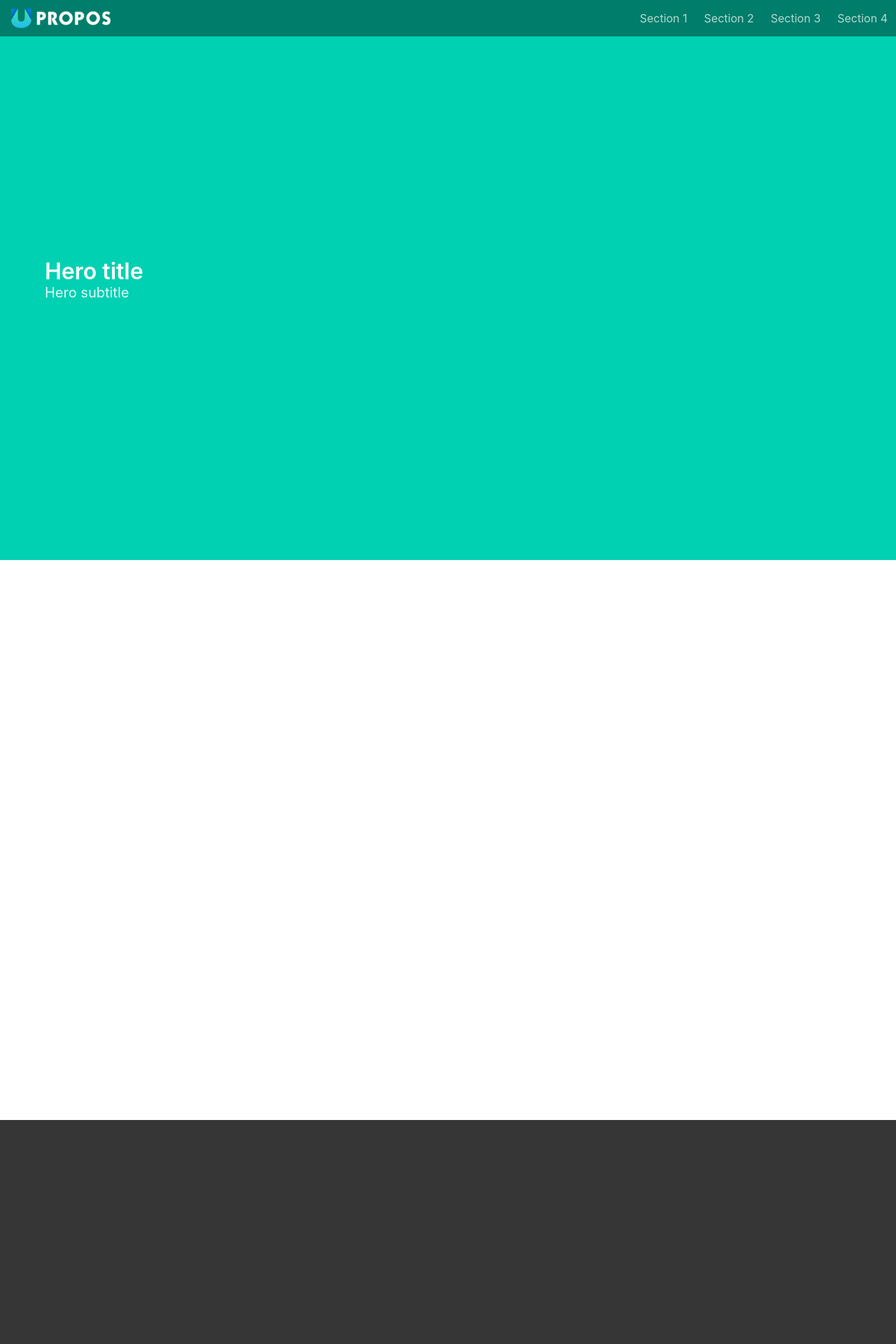
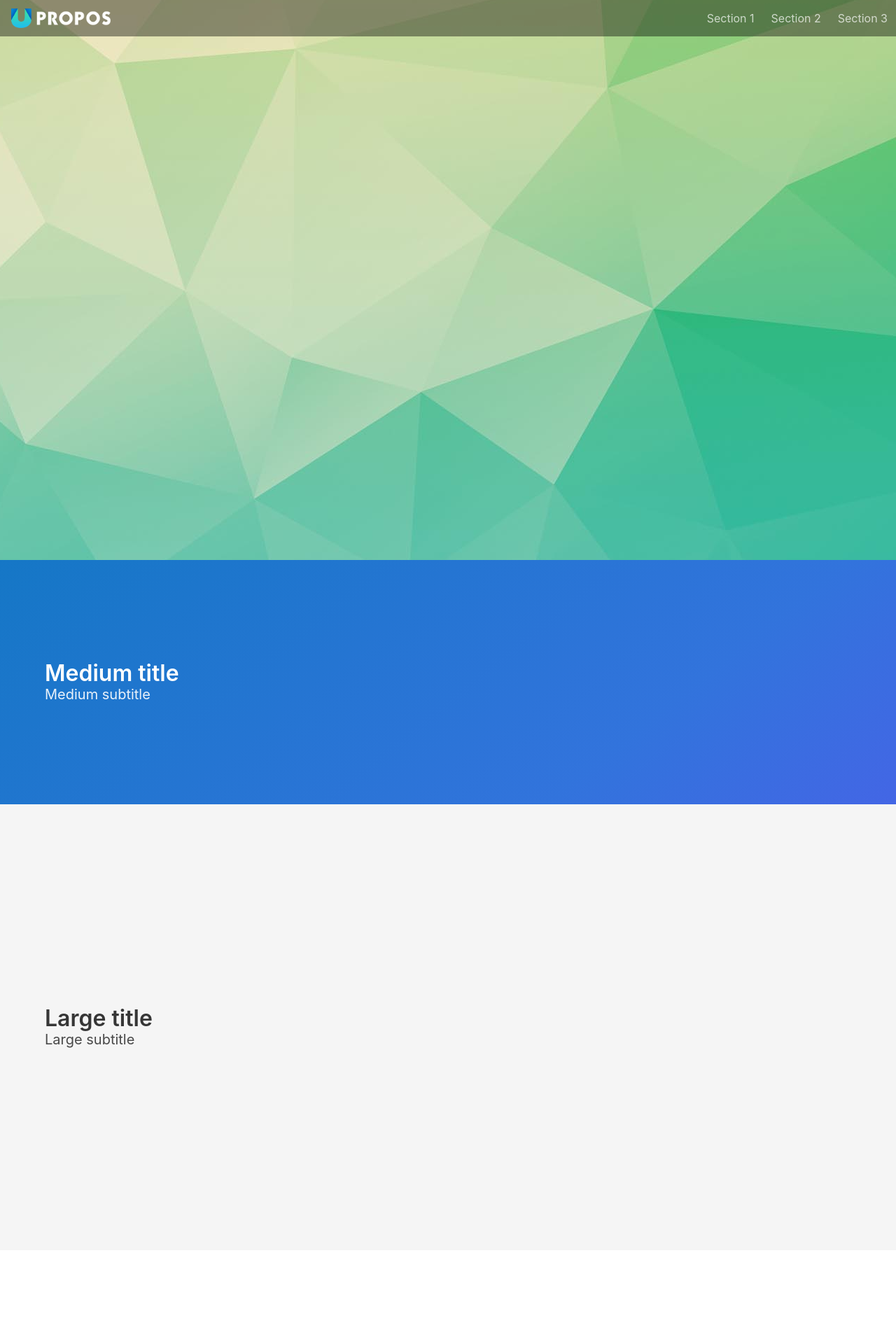
Before and after one commit to MikeDiaz1/landing-page, a React app: page / in a window 1280 px wide. Shown: the top 1920 px of the page at 70% size. Built offline with nearby package versions, Linux system fonts and the light colour scheme.

Commit message:
Clean up

```diff
--- a/src/app/components/Footer.js
+++ b/src/app/components/Footer.js
@@ -3,7 +3,7 @@ import React, { Component } from 'react'
 export default class Footer extends Component {
     render() {
          return(
-            <footer className="footer">
+            <footer className="footer parallax is-primary">
             <div className="container">
               <div className="content has-text-centered">
                 <p>
--- a/src/app/components/Navbar.js
+++ b/src/app/components/Navbar.js
@@ -5,7 +5,7 @@ import logo from '../../../public/img/Logo-white.png';
 export default class Navbar extends Component {
     render() {
         return (
-            <nav className="navbar">
+            <nav className="navbar is-transperant">
                 <div className="navbar-brand">
                     <a className="navbar-item" href="#">
                         <img src={logo} alt="Upropos: The Future of Crowdfunding"></img>
@@ -16,7 +16,6 @@ export default class Navbar extends Component {
                         <a className="nav-item" href="#section-1">Section 1</a>
                         <a className="nav-item" href="#section-2">Section 2</a>
                         <a className="nav-item" href="#section-3">Section 3</a>
-                        <a className="nav-item" href="#section-4">Section 4</a>
                     </div>
                 </div>
             </nav>
--- a/src/app/screens/Home.js
+++ b/src/app/screens/Home.js
@@ -7,27 +7,39 @@ export default class Home extends Component {
     render() {
         return (
             <div>
-                <section className="hero is-primary is-fullheight">
+                <section id="section-1" className="parallax hero is-primary is-fullheight">
                     <Navbar />
+                </section>
+
+                <section className="hero is-fullheight">
+                    <section id="section-2" className="hero is-info is-bold is-medium">
                         <div className="hero-body">
                             <div className="container">
                                 <h1 className="title">
-                                Hero title
+                                    Medium title
                             </h1>
                                 <h2 className="subtitle">
-                                Hero subtitle
+                                    Medium subtitle
                             </h2>
                             </div>
                         </div>
                     </section>
 
-                <section className="hero is-white is-fullheight">
+                    <section className="hero is-light is-large">
+                        <div className="hero-body">
+                            <div className="container">
+                                <h1 className="title">
+                                    Large title
+                            </h1>
+                                <h2 className="subtitle">
+                                    Large subtitle
+                            </h2>
+                            </div>
+                        </div>
+                    </section>
                 </section>
 
-                <section className="hero is-dark is-fullheight">
-                </section>
-
-                <section className="hero is-white is-fullheight">
+                <section id="section-3" className="hero is-white is-fullheight">
                     <div className="hero-body">
                         <div className="container">
                             <h1 className="title">
--- a/webpack.config.js
+++ b/webpack.config.js
@@ -29,10 +29,7 @@ module.exports = {
                     loader: 'css-loader'
                   },
                   {
-                    loader: 'sass-loader',
-                    options: {
-                      includePaths: ['./node_modules']
-                    }
+                    loader: 'sass-loader'
                   }
                 ]
             },
@@ -40,10 +37,7 @@ module.exports = {
                 test: /\.(png|jpg|gif|svg)$/,
                 use: [
                   {
-                    loader: 'file-loader',
-                    options: {
-                        include: path.resolve(__dirname, 'assests')
-                    }
+                    loader: 'file-loader'
                   }
                 ]
             }
```
Lines whose indentation alone changed are shown as unchanged.
